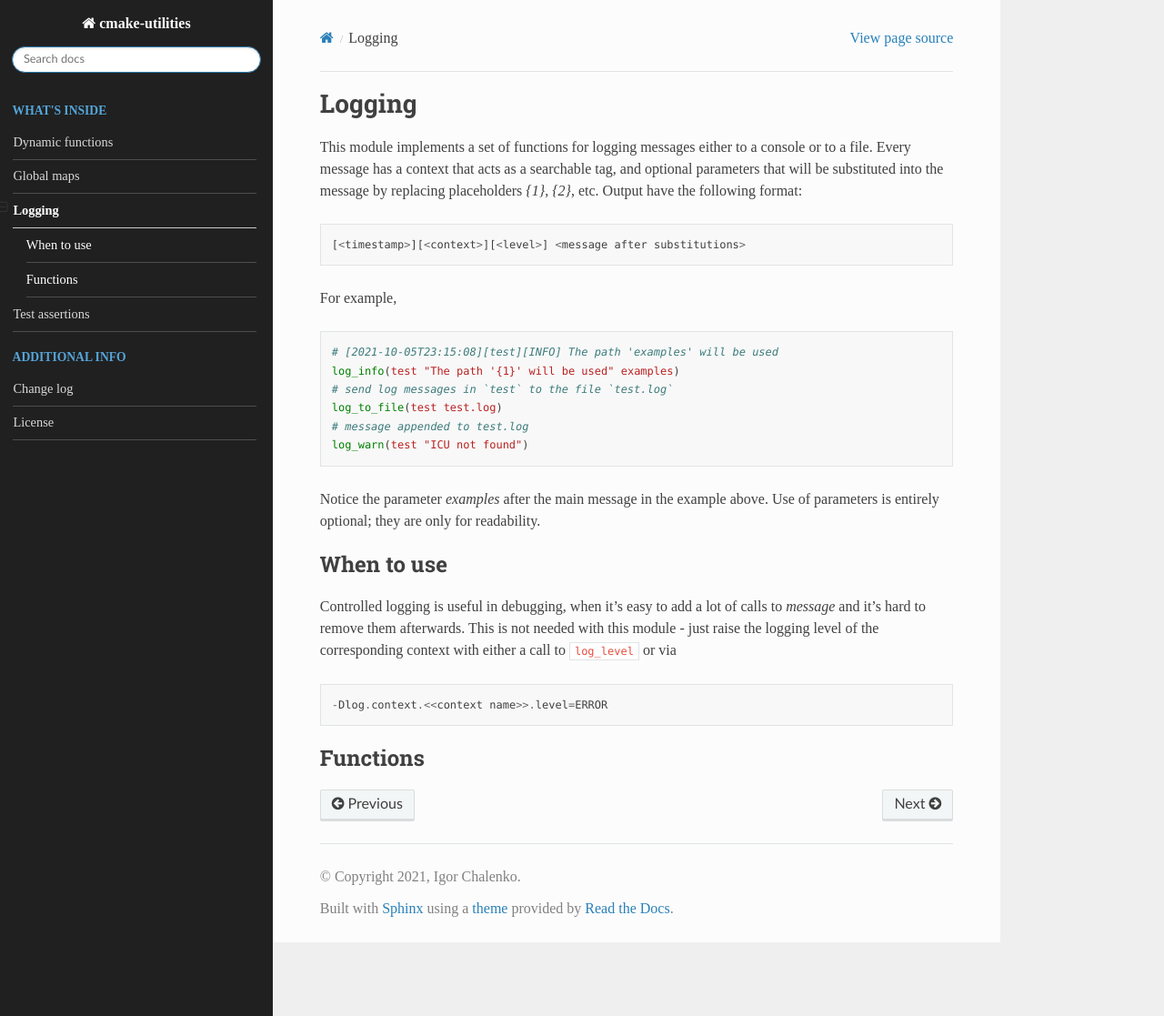
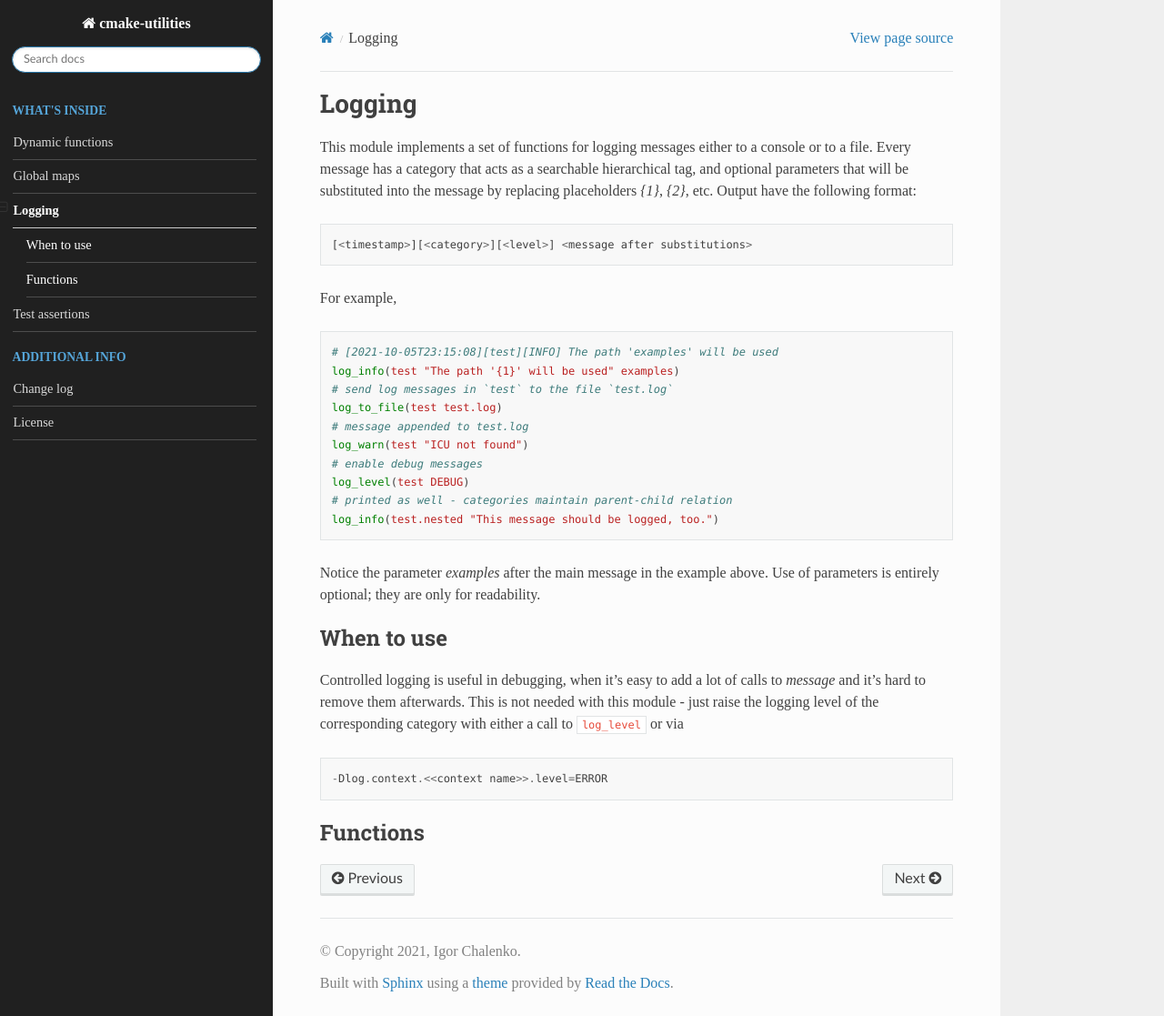
Before and after one commit to igor-chalenko/CMakeUtilities, a Sphinx documentation site: the page built from doc/source/Logging.rst, in a window 1280 px wide and 1117 px high. Shown: the whole window at 91% size. Built offline with Sphinx 7.4.7 and the Read the Docs theme 2.0.0, drawn with Linux system fonts in a browser that asks for light colours.

Commit message:
cmake-utilities-20 Implement nested log categories

```diff
--- a/doc/source/Logging.rst
+++ b/doc/source/Logging.rst
@@ -2,13 +2,14 @@ Logging
 =======
 
 This module implements a set of functions for logging messages either to
-a console or to a file. Every message has a context that acts as a searchable
-tag, and optional parameters that will be substituted into the message by
-replacing placeholders `{1}`, `{2}`, etc. Output have the following format:
+a console or to a file. Every message has a category that acts as a searchable
+hierarchical tag, and optional parameters that will be substituted into
+the message by replacing placeholders `{1}`, `{2}`, etc. Output have
+the following format:
 
 .. code-block::
 
-  [<timestamp>][<context>][<level>] <message after substitutions>
+  [<timestamp>][<category>][<level>] <message after substitutions>
 
 For example,
 
@@ -20,6 +21,11 @@ For example,
    log_to_file(test test.log)
    # message appended to test.log
    log_warn(test "ICU not found")
+   # enable debug messages
+   log_level(test DEBUG)
+   # printed as well - categories maintain parent-child relation
+   log_info(test.nested "This message should be logged, too.")
+
 
 Notice the parameter `examples` after the main message in the example above.
 Use of parameters is entirely optional; they are only for readability.
@@ -31,7 +37,7 @@ When to use
 Controlled logging is useful in debugging, when it's easy to add a lot of
 calls to `message` and it's hard to remove them afterwards. This is not
 needed with this module - just raise the logging level of the corresponding
-context with either a call to ``log_level`` or via
+category with either a call to ``log_level`` or via
 
 .. code-block::
 
```
Also changed, not shown: 2 other files.
